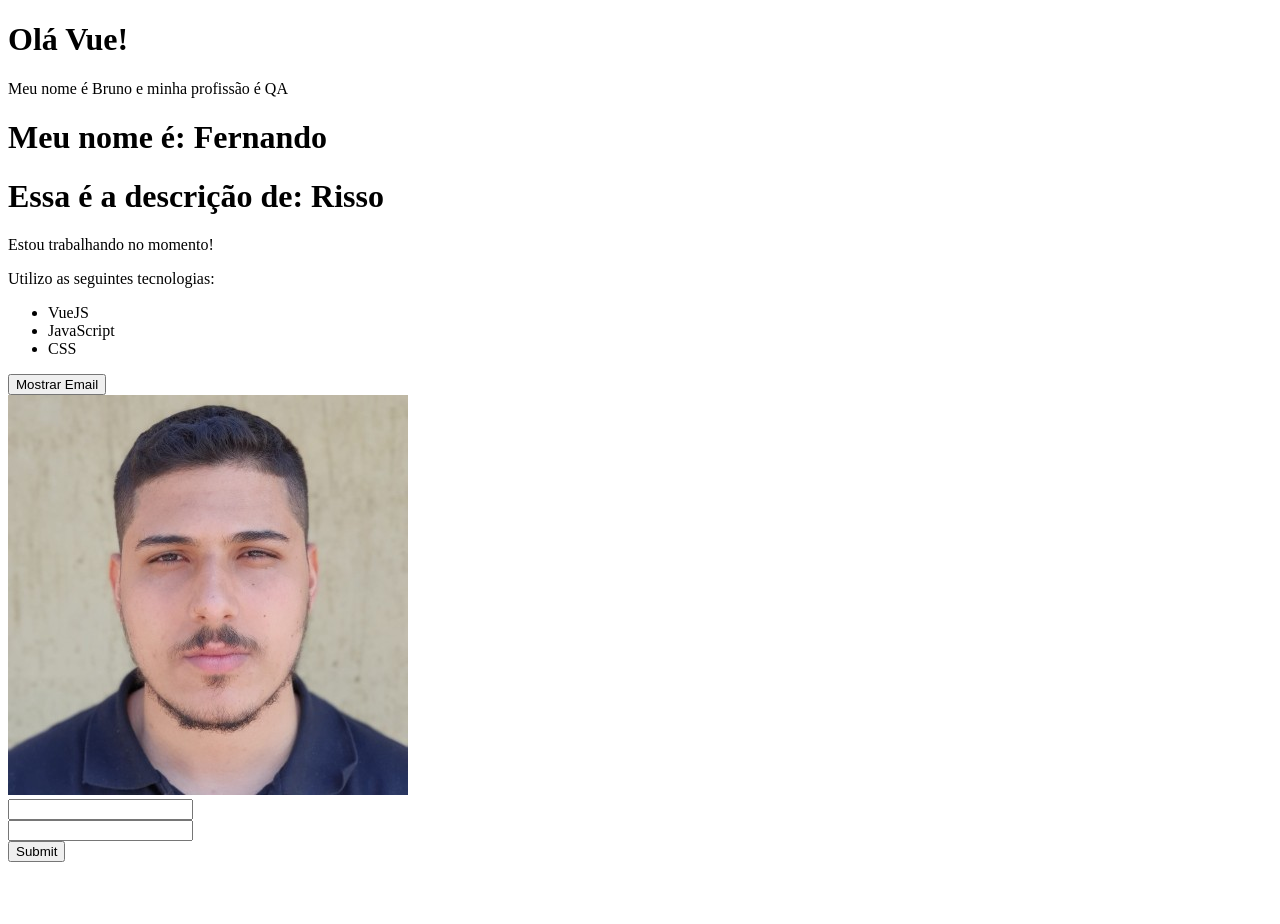
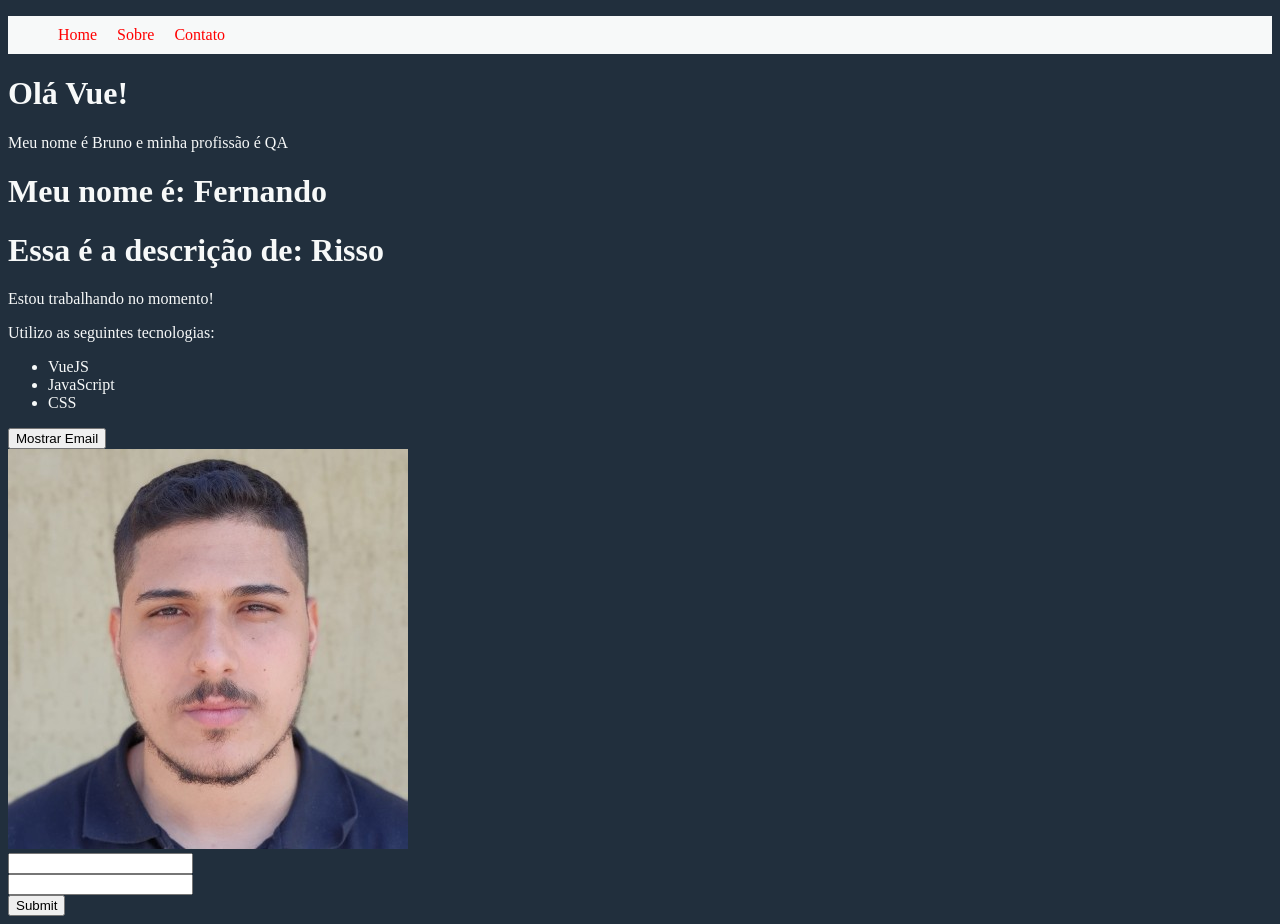
Before and after one commit to BrunoRisso58/learning-vuejs, a Vue app in the folder 2/: page / in a window 1280 px wide. Before the commit the page ends 870 px from the top, so only its background shows below. Built offline with nearby package versions, Linux system fonts and the light colour scheme.

Commit message:
CSS Global

```diff
--- a/2/src/App.vue
+++ b/2/src/App.vue
@@ -1,4 +1,5 @@
 <template>
+    <Cabecalho />
     <PrimeiroComponente />
     <LifeCycle />
     <Pessoa />
@@ -8,6 +9,7 @@
 import PrimeiroComponente from './components/PrimeiroComponente.vue';
 import LifeCycle from './components/LifeCycle.vue';
 import Pessoa from './components/Pessoa.vue';
+import Cabecalho from './components/Cabecalho.vue';
 
     export default {
         name: 'App',
@@ -15,6 +17,21 @@ import Pessoa from './components/Pessoa.vue';
             PrimeiroComponente,
             LifeCycle,
             Pessoa,
+            Cabecalho
         }
     }
 </script>
+
+<style>
+
+    body {
+        background-color: #212F3D;
+        color: #F7F9F9
+    }
+
+    a {
+        color: red;
+        text-decoration: none
+    }
+
+</style>
```
